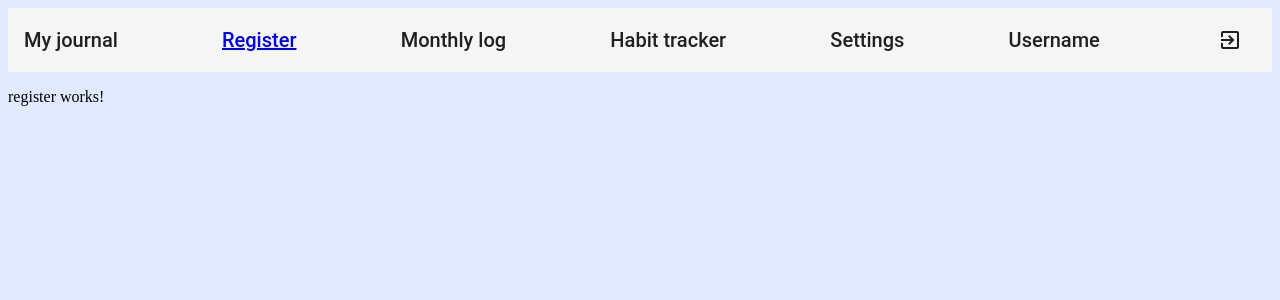
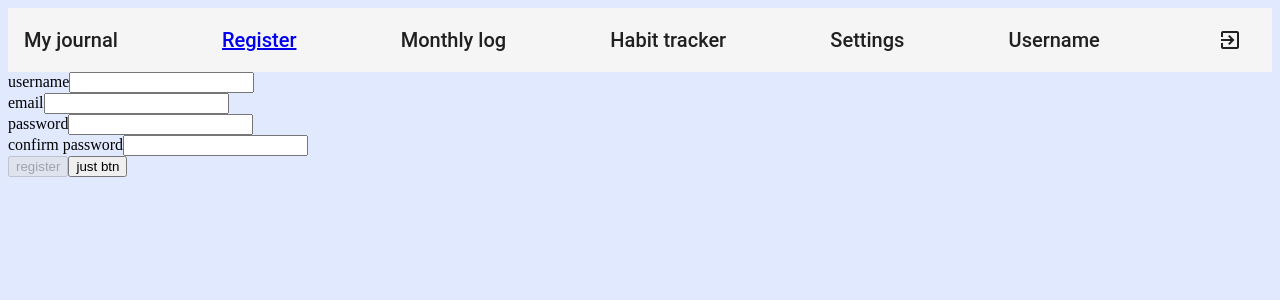
Before and after one commit to s-martynenko/my_journal_front, an Angular app: page /register in a window 1280 px wide. Shown: the top 300 px of the page. Built offline with nearby package versions, Linux system fonts and the light colour scheme.

Commit message:
added some changes to register form

```diff
--- a/src/app/auth/register/register.component.html
+++ b/src/app/auth/register/register.component.html
@@ -1,3 +1,22 @@
-<p>
-  register works!
-</p>
+<form #registerForm="ngForm" (ngSubmit)="registerSubmit(registerForm)">
+  <label>username</label>
+  <input type="text" name="username" ngModel minlength="4" maxlength="16" required #username="ngModel">
+  <div *ngIf="!username.valid && username.touched">
+    Username should be min 4 and max 16
+  </div>
+  <br>
+  <label>email</label>
+  <input type="text" name="email" ngModel required>
+  <br>
+  <label>password</label>
+  <input type="password" name="password" ngModel required appPasswordRules #password="ngModel">
+  <div *ngIf="!password.valid && password.touched && password.errors.violaterules === true">
+    Password violates rules
+  </div>
+  <br>
+  <label>confirm password</label>
+  <input type="password" name="passwordConfirmation" ngModel required>
+  <br>
+  <button type="submit" [disabled]="!registerForm.valid || !registerForm.touched">register</button>
+  <button type="button">just btn</button>
+</form>
--- a/src/app/auth/register/register.component.scss
+++ b/src/app/auth/register/register.component.scss
@@ -0,0 +1,3 @@
+input.ng-invalid.ng-touched{
+  color:red;
+}
--- a/src/app/auth/register/register.component.ts
+++ b/src/app/auth/register/register.component.ts
@@ -1,4 +1,5 @@
 import { Component, OnInit } from '@angular/core';
+import {NgForm} from '@angular/forms';
 
 @Component({
   selector: 'app-register',
@@ -12,4 +13,7 @@ export class RegisterComponent implements OnInit {
   ngOnInit() {
   }
 
+  registerSubmit(form: NgForm){
+  console.log(form);
+  }
 }
--- /dev/null
+++ b/src/app/auth/validators/password-rules.directive.ts
@@ -0,0 +1,32 @@
+import { Directive } from '@angular/core';
+import {FormControl, NG_VALIDATORS} from '@angular/forms';
+
+export function passwordRules(control: FormControl):{[key: string]: boolean} {
+  /*
+  Validate that password meet following requirements:
+  Password should be 8+ characters and cannot contains only digits
+   */
+  const passwordPattern = new RegExp('^(?=.*[a-z])(?=.*[0-9])(?=.{8,})');
+  const password = control.value;
+  if (passwordPattern.test(password)) {
+    return null;
+  }
+
+  return {violaterules: true}
+}
+
+@Directive({
+  selector: '[appPasswordRules]',
+  providers: [
+    {
+      provide: NG_VALIDATORS,
+      useValue: passwordRules,
+      multi: true
+    }
+  ]
+})
+export class PasswordRulesDirective {
+
+  constructor() { }
+
+}
```
Also changed, not shown: src/app/auth/auth.module.ts (+5 -2 lines), 1 other file (tests, documents, lock files or other folders).
